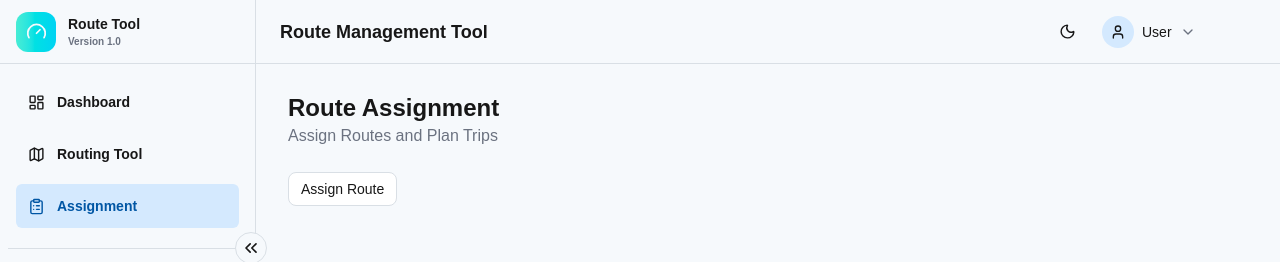
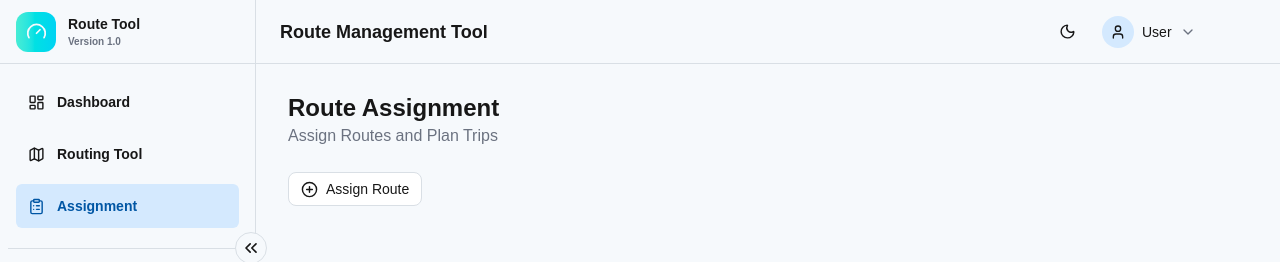
Before and after one commit to jrsantiagoo/route-management-system, a Next.js app in the folder client/: page /assignment in a window 1280 px wide. Shown: the top 262 px of the page. Built offline with nearby package versions, Linux system fonts and the light colour scheme; no server answers; sample sign-in values are in the browser's storage.

Commit message:
style: added search icon to orders table

```diff
--- a/client/app/(protected)/assignment/page.tsx
+++ b/client/app/(protected)/assignment/page.tsx
@@ -1,4 +1,6 @@
 "use client";
+
+import AssignmentForm from "@/components/assignment/assignment-form";
 
 export default function Assignment() {
     return (
@@ -13,14 +15,7 @@ export default function Assignment() {
                 </div>
             </div>
 
-            <div>
-                <button
-                    className="flex items-center rounded-lg gap-2 px-3 py-1.5 bg-card text-sm font-medium
-                        border border-border text-foreground hover:bg-secondary dark:hover:text-primary transition"
-                >
-                    Assign Route
-                </button>
-            </div>
+            <AssignmentForm />
 
             <div></div>
         </div>
--- /dev/null
+++ b/client/components/assignment/assignment-form.tsx
@@ -0,0 +1,17 @@
+"use client";
+
+import { CirclePlus } from "lucide-react";
+
+export default function AssignmentForm() {
+    return (
+        <div>
+            <button
+                className="flex items-center rounded-lg gap-2 px-3 py-1.5 bg-card text-sm font-medium
+                    border border-border text-foreground hover:bg-secondary dark:hover:text-primary transition"
+            >
+                <CirclePlus size={17} />
+                Assign Route
+            </button>
+        </div>
+    );
+}
--- a/client/components/dashboard/orders-table.tsx
+++ b/client/components/dashboard/orders-table.tsx
@@ -1,5 +1,5 @@
 import { orders } from "@/lib/dashboard/mockData";
-import { ChevronDown } from "lucide-react";
+import { ChevronDown, Search } from "lucide-react";
 import { useEffect, useRef, useState } from "react";
 
 interface FilterSelectProps {
@@ -125,14 +125,20 @@ export default function OrdersTable() {
                 <h3 className="text-base font-semibold text-foreground">
                     Orders
                 </h3>
+                <div className="relative">
+                    <Search
+                        size={14}
+                        className="absolute left-3 top-1/2 -translate-y-1/2 text-muted-foreground"
+                    />
                     <input
                         type="text"
                         placeholder="Search orders…"
                         value={search}
                         onChange={(e) => setSearch(e.target.value)}
-                    className="w-64 rounded-lg border border-gray-300 px-4 py-2 text-sm text-foreground
+                        className="w-64 rounded-lg border border-gray-300 pl-8 pr-4 py-1.5 text-sm text-foreground
                         outline-none transition focus:border-primary-foreground dark:bg-card placeholder:text-muted-foreground"
                     />
+                </div>
             </div>
 
             {/* Filter Options */}
```
Lines whose indentation alone changed are shown as unchanged.
